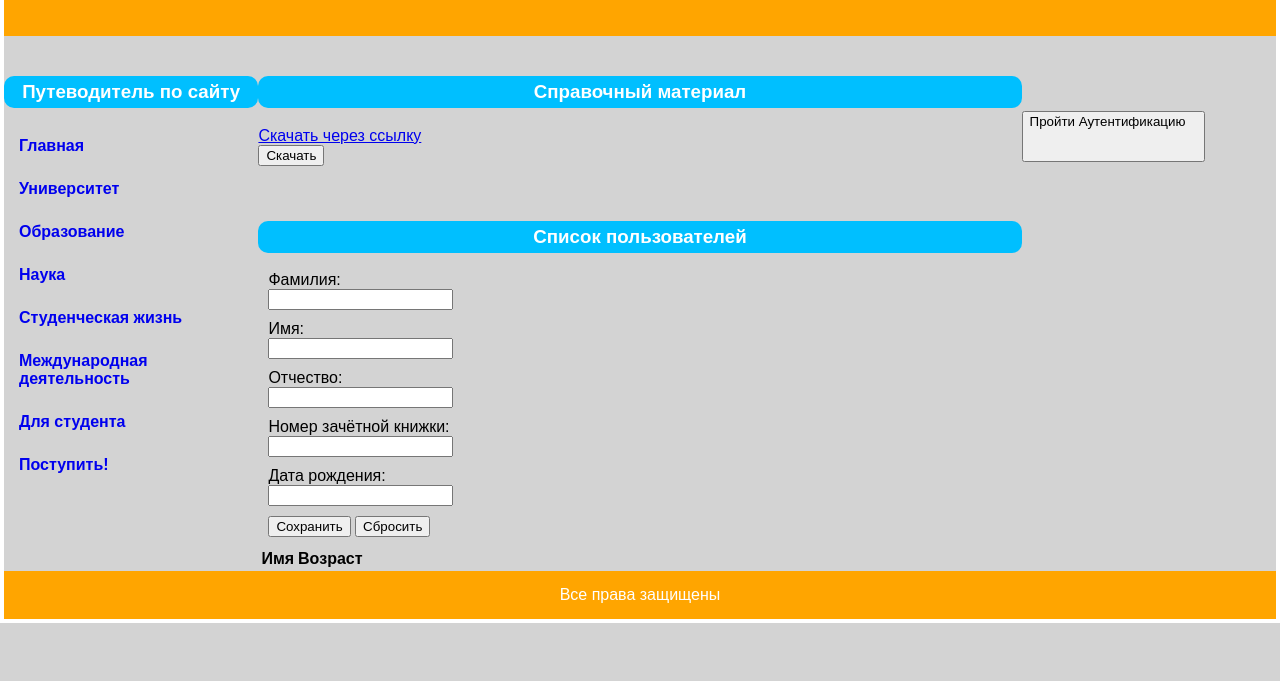
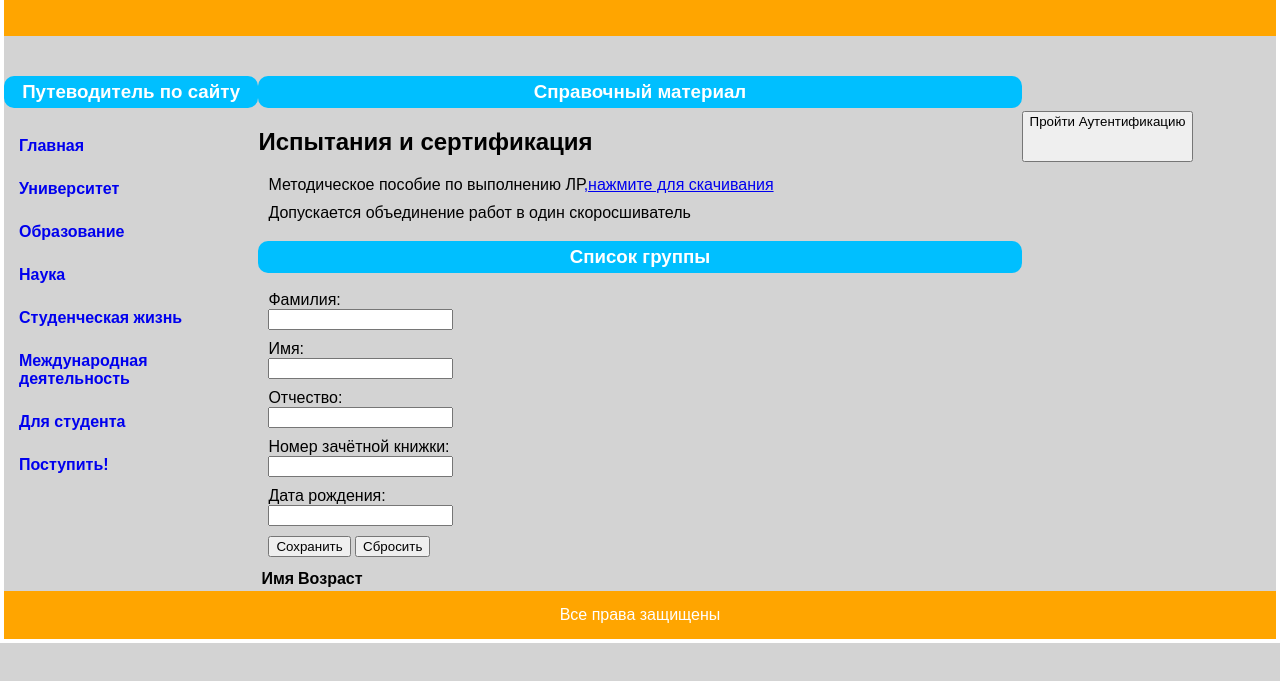
Before and after one commit to Barbaris98/ISTU_Files, a plain HTML site: page wwwroot/DlyaStudenta.html in a window 1280 px wide. Shown: the part 115-796 px from the top of the page. Drawn offline with Linux system fonts and the light colour scheme; no server answers.

Commit message:
уточнаяем темы работ для скачивания

```diff
--- a/wwwroot/DlyaStudenta.html
+++ b/wwwroot/DlyaStudenta.html
@@ -28,16 +28,20 @@
         <section>
             <article>
                 <h3>Справочный материал</h3>
-                <!-- Скачивание по ссылке -->
+                <h2>Испытания и сертификация</h2>
+                <!-- Скачивание по ссылке
                 <a href="/getFile">Скачать через ссылку</a>
-                <br>
-                <!-- Скачивание кнопкой -->
-                <form action='/getFile'>
-                    <input type='submit' value='Скачать'>
-                </form>
-                <br>
-                <br>
-                <h3>Список пользователей</h3>
+                <br>-->
+                <!--
+                    <form action='/getFile' align="right">
+                        <input type='submit' value='Скачать'>
+                    </form>
+                    Скачивание кнопкой -->
+                <div>
+                    <p>Методическое пособие по выполнению ЛР<a href="/getFile">,нажмите для скачивания</a></p>
+                    <p>Допускается объединение работ в один скоросшиватель</p>
+                </div>
+                <h3>Список группы</h3>
                 <div>
                     <input type="hidden" id="userId" />
                     <p>
@@ -78,7 +82,7 @@
             <br>
             <div>
                 <form action='/login'>
-                    <input type='submit'value='Пройти Аутентификацию
+                    <input type='submit' value='Пройти Аутентификацию
 
                            '>
                 </form>
@@ -105,7 +109,6 @@
         }
         */
         //#endregion
-
 
         //#region Таблица пользователей
         // Получение всех пользователей
@@ -315,7 +318,7 @@
         elem.appendChild(elemText);
         // добавляем элемент в блок
         timeNowBlock.appendChild(elem);
-                        //#endregion
+                                //#endregion
     </script>
 </body>
 </html>
--- a/wwwroot/FileStyle.css
+++ b/wwwroot/FileStyle.css
@@ -49,6 +49,10 @@ h4 {
     position: relative;
     left: -240px;
     top: -525px;
+}
+h5 {
+    color: Orange;
+    text-align: center;
 }
 
 nav {
```
